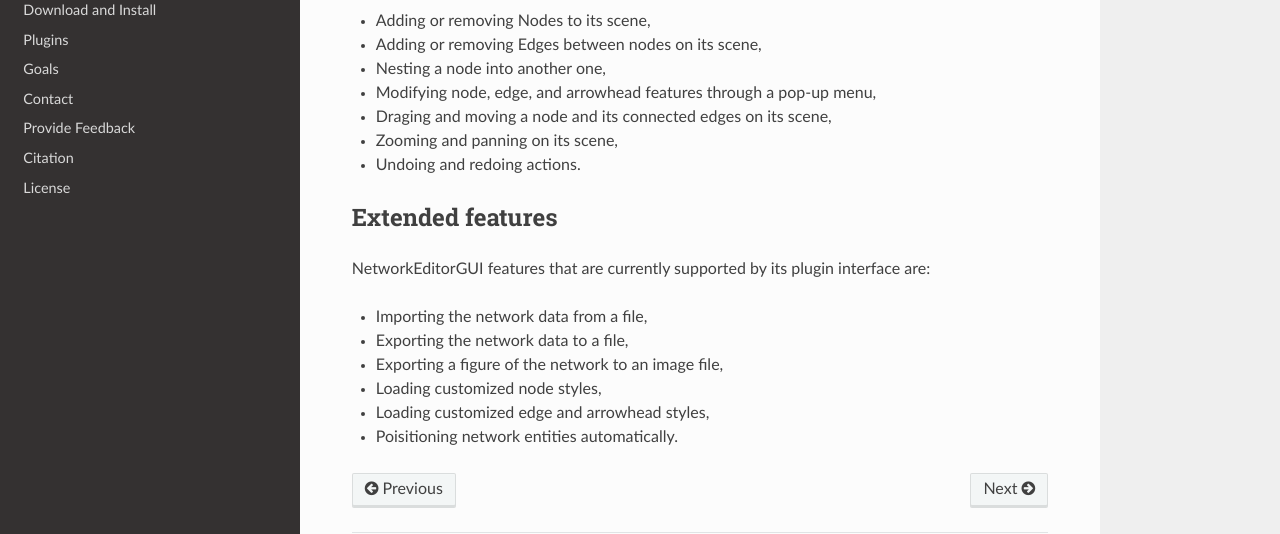
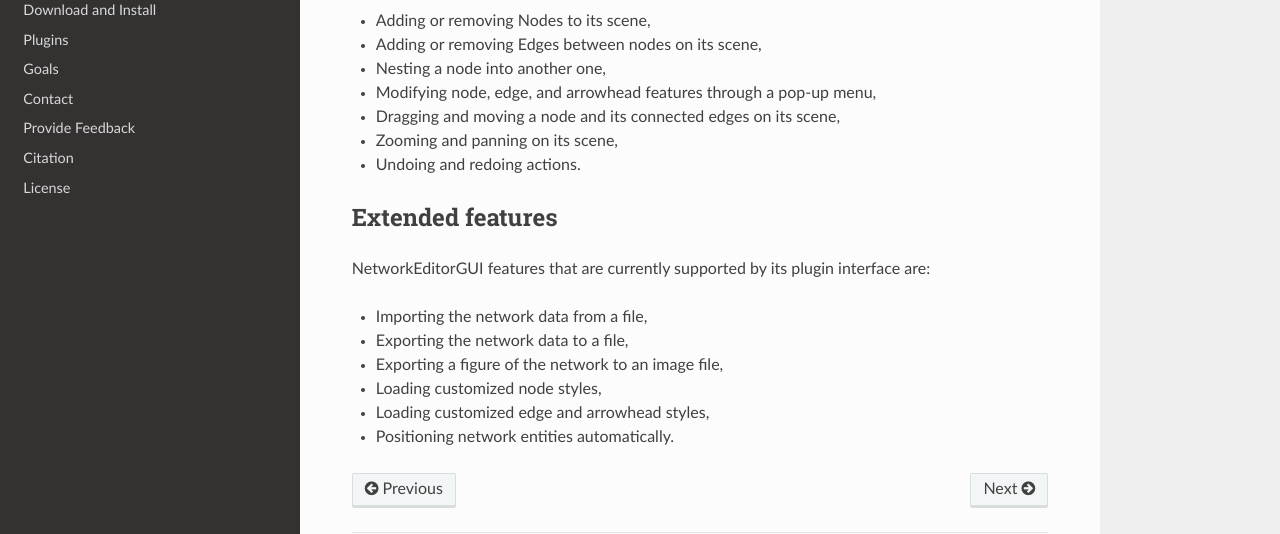
Before and after one commit to adelhpour/Alcuin, a Sphinx documentation site: the page built from docs/features.rst, in a window 1280 px wide and 989 px high. Shown: the part 351-885 px from the top of the window. Built offline with Sphinx 7.4.7 and the Read the Docs theme 2.0.0, drawn with Linux system fonts in a browser that asks for light colours.

Commit message:
Typo is fixed

```diff
--- a/docs/features.rst
+++ b/docs/features.rst
@@ -13,7 +13,7 @@
 * Adding or removing Edges between nodes on its scene,
 * Nesting a node into another one,
 * Modifying node, edge, and arrowhead features through a pop-up menu,
-* Draging and moving a node and its connected edges on its scene,
+* Dragging and moving a node and its connected edges on its scene,
 * Zooming and panning on its scene,
 * Undoing and redoing actions.
 
@@ -27,4 +27,4 @@
 * Exporting a figure of the network to an image file,
 * Loading customized node styles,
 * Loading customized edge and arrowhead styles,
-* Poisitioning network entities automatically.
+* Positioning  network entities automatically.
```
